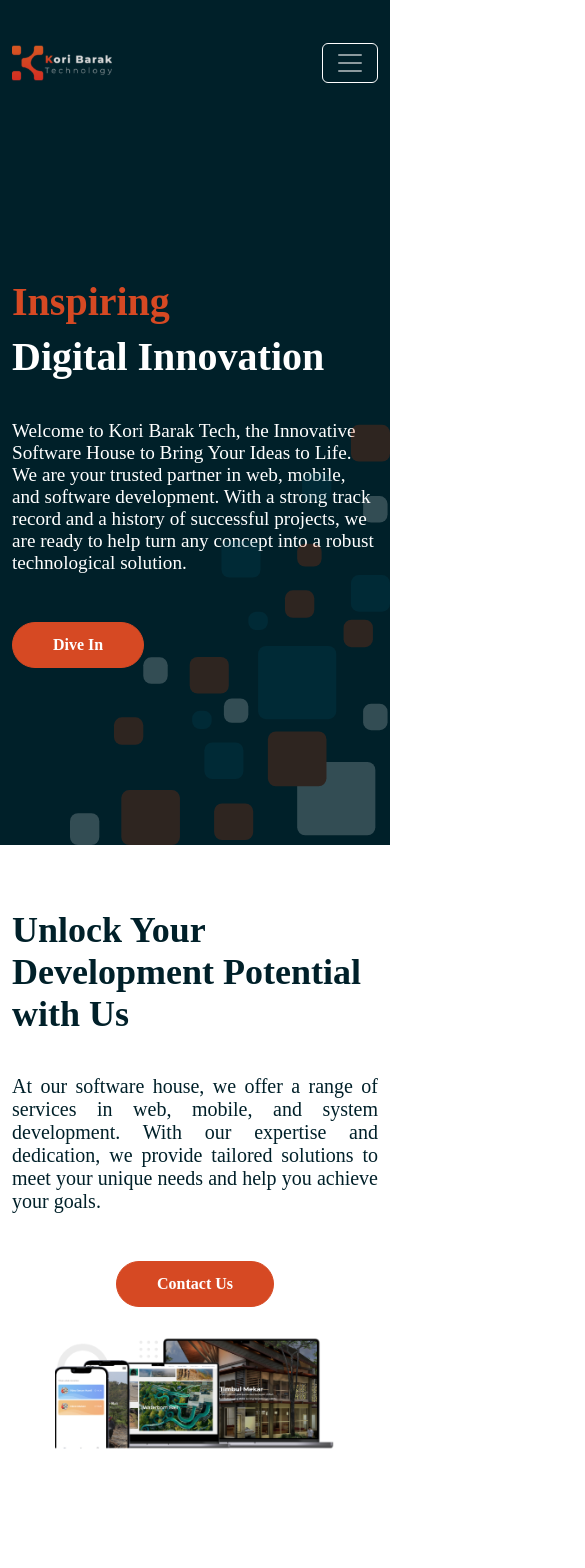
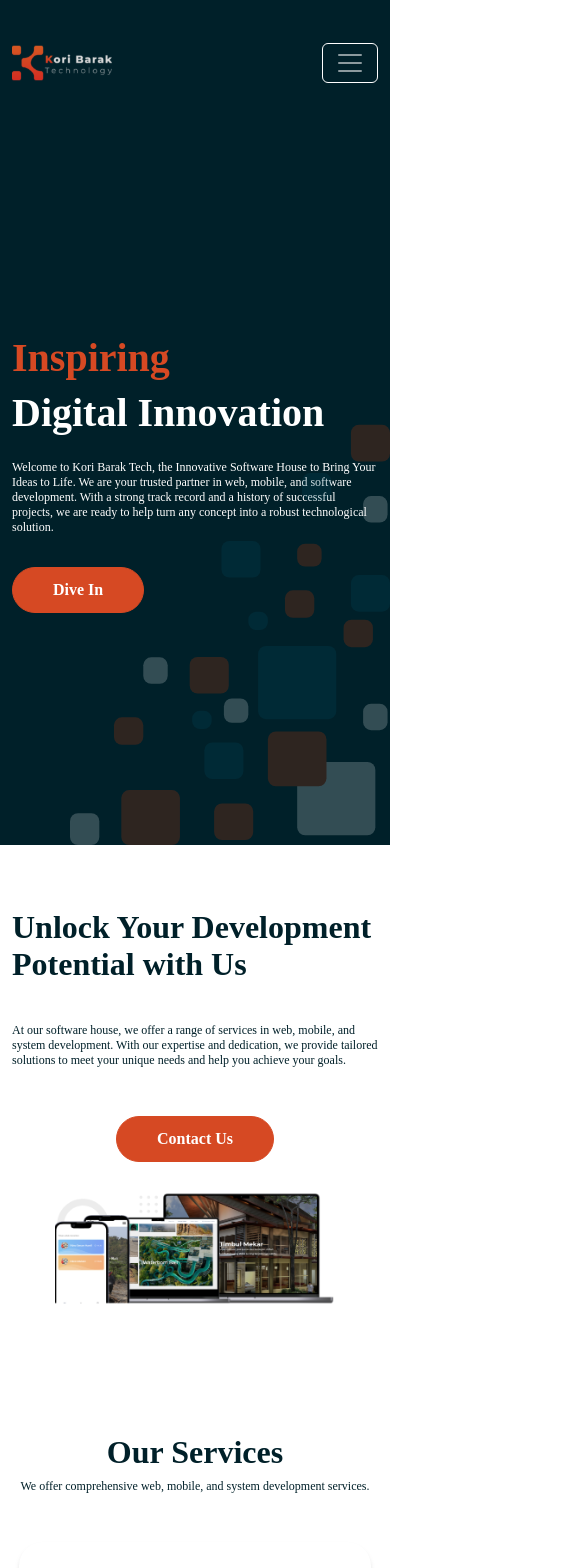
Before and after one commit to alxdrr/company-profile, a React (Vite) app: page / in a window 390 px wide. Shown: the top 1568 px of the page, 585 px wide, since content can reach past the window. Built offline with nearby package versions, Linux system fonts and the light colour scheme.

Commit message:
apply responsive ui to services, faq, footer

```diff
--- a/src/components/faq.jsx
+++ b/src/components/faq.jsx
@@ -1,11 +1,11 @@
-import { Accordion, Figure } from 'react-bootstrap';
+import { Accordion, Image } from 'react-bootstrap';
 import faqImg from '../assets/faq.png';
 import '../style/faq.css';
 
 function Faq() {
   return (
     <div className="container d-flex justify-content-center faq-section d-flex flex-row">
-      <Figure.Image src={faqImg} width={400} height={180} alt="" />
+      <Image src={faqImg} alt="" className="faq-img" />
       <div className="faq">
         <div className="faq-copy">
           <h1 className="faq-header">FAQ</h1>
--- a/src/components/footer.jsx
+++ b/src/components/footer.jsx
@@ -101,6 +101,7 @@ export default function Footer() {
           © 2024 Kori Barak Technology, All Rights Reserved.
         </p>
         <motion.img
+        className='img-up'
           onClick={scrollTop}
           animate={{
             scale: [1, 0.9, 1],
--- a/src/components/services.jsx
+++ b/src/components/services.jsx
@@ -53,7 +53,7 @@ export default function Services() {
             We offer comprehensive web, mobile, and system development services.
           </p>
         </motion.div>
-        <div className="services-card">
+        <div className="services-card d-flex flex-row">
           {servicesProvided.map((service, index) => (
             <motion.div
               variants={componentsAnimation}
--- a/src/custom.scss
+++ b/src/custom.scss
@@ -26,7 +26,8 @@ $theme-colors: (
 
 // make components customization
 .accordion,
-.accordion-header {
+.accordion-header,
+.accordion-button {
   width: 100% !important;
   --bs-accordion-active-bg: var(--bs-primary-bg-subtle);
   --bs-accordion-border-color: #aeaeae;
@@ -104,24 +105,77 @@ $theme-colors: (
 }
 
 /* Tablet (ukuran font yang sedikit lebih kecil daripada desktop) */
-@media (max-width: 767px) {
-  .hero-header {
-    font-size: 4rem; /* Contoh ukuran font untuk tablet */
+@media (max-width: 1023px) {
+  .hero-header,
+  .about-header,
+  .services-header,
+  .faq-header {
+    font-size: 3.75rem; /* Contoh ukuran font untuk tablet */
   }
 
-  .hero-desc {
-    font-size: 1.5rem; /* Contoh ukuran font untuk tablet */
+  .hero-desc,
+  .services-desc,
+  .card-desc,
+  .faq-desc,
+  .accordion-button,
+  .accordion-body,
+  .about-desc {
+    font-size: 1rem; /* Contoh ukuran font untuk tablet */
+  }
+
+  .hero-copy {
+    gap: 16px;
   }
 }
 
-@media (max-width: 575px) {
+@media (max-width: 767px) {
   .hero-header {
     font-size: 2.5rem; /* Contoh ukuran font untuk mobile */
   }
 
-  .hero-desc {
-    font-size: 1.2rem; /* Contoh ukuran font untuk tablet */
+  .about-header,
+  .services-header,
+  .faq-header {
+    font-size: 2rem;
+  }
+
+  .hero-desc,
+  .services-desc,
+  .card-desc,
+  .faq-desc,
+  .accordion-button,
+  .accordion-body,
+  .about-desc {
+    font-size: 0.75rem; /* Contoh ukuran font untuk tablet */
     text-align: left;
+    font-weight: 400;
     /* Contoh ukuran font untuk mobile */
   }
+
+  .direct,
+  .contact,
+  .office,
+  .copyright {
+    font-size: 0.8rem;
+  }
+
+  .navigator {
+    margin-bottom: 4px;
+  }
+
+  .element {
+    gap: 16px;
+    justify-content: center;
+    align-items: center;
+  }
+
+  .links {
+    justify-content: space-around;
+  }
+
+  .img-up {
+    scale: 0.7;
+    bottom: 16px;
+    right: 16px;
+  }
 }
--- a/src/style/faq.css
+++ b/src/style/faq.css
@@ -4,6 +4,8 @@
   gap: 64px;
   max-width: 1920px;
   width: 100%;
+  flex-wrap: wrap;
+  justify-content: center;
 }
 
 .faq {
@@ -11,8 +13,8 @@
   flex-direction: column;
   justify-content: center;
   align-items: center;
-  gap: 64px;
-  flex: 1 0 0;
+  gap: 32px;
+  width: 100%;
 }
 .faq-copy {
   display: flex;
@@ -28,8 +30,10 @@
   font-weight: 900;
   line-height: normal;
 }
-
-.faq-desc {
+.faq-img {
+  max-width: 180px;
+}
+x .faq-desc {
   color: #002029;
   font-feature-settings: 'calt' off;
   font-size: 20px;
@@ -42,7 +46,7 @@
   flex-direction: column;
   align-items: flex-start;
   gap: 10px;
-  align-self: stretch;
+  width: 100%;
 }
 
 .accordion {
--- a/src/style/footer.css
+++ b/src/style/footer.css
@@ -10,6 +10,7 @@
 }
 .element {
   display: flex;
+  flex-wrap: wrap;
   justify-content: space-between;
   align-items: center;
   align-self: center;
@@ -52,6 +53,7 @@
   gap: 32px;
   flex-direction: row;
   width: auto;
+  flex-wrap: wrap;
 }
 .direct {
   font-size: 16px;
@@ -83,7 +85,6 @@
 .explore,
 .contacts,
 .address {
-  color: none;
   display: flex;
   flex-direction: column;
   width: auto;
--- a/src/style/hero.css
+++ b/src/style/hero.css
@@ -7,6 +7,7 @@
   max-width: 1920px;
   position: relative;
   width: auto;
+  min-height: auto;
 }
 .hero-copy {
   display: flex;
--- a/src/style/services.css
+++ b/src/style/services.css
@@ -4,16 +4,18 @@
   background: #ffffff;
   justify-content: center;
   max-width: 1920px;
+  width: 100%;
 }
 .services-card {
-  display: flex;
   align-items: flex-start;
   gap: 48px;
-  align-self: stretch;
+  flex-wrap: wrap;
+  width: 100%;
+  justify-content: center;
 }
 .services-copy {
   display: flex;
-  width: auto;
+  width: 100%;
   flex-direction: column;
   justify-content: center;
   align-items: center;
@@ -62,6 +64,7 @@
   font-size: 20px;
   font-weight: 400;
   line-height: normal;
+  max-width: 320px;
 }
 .btn-services {
   display: flex;
```
